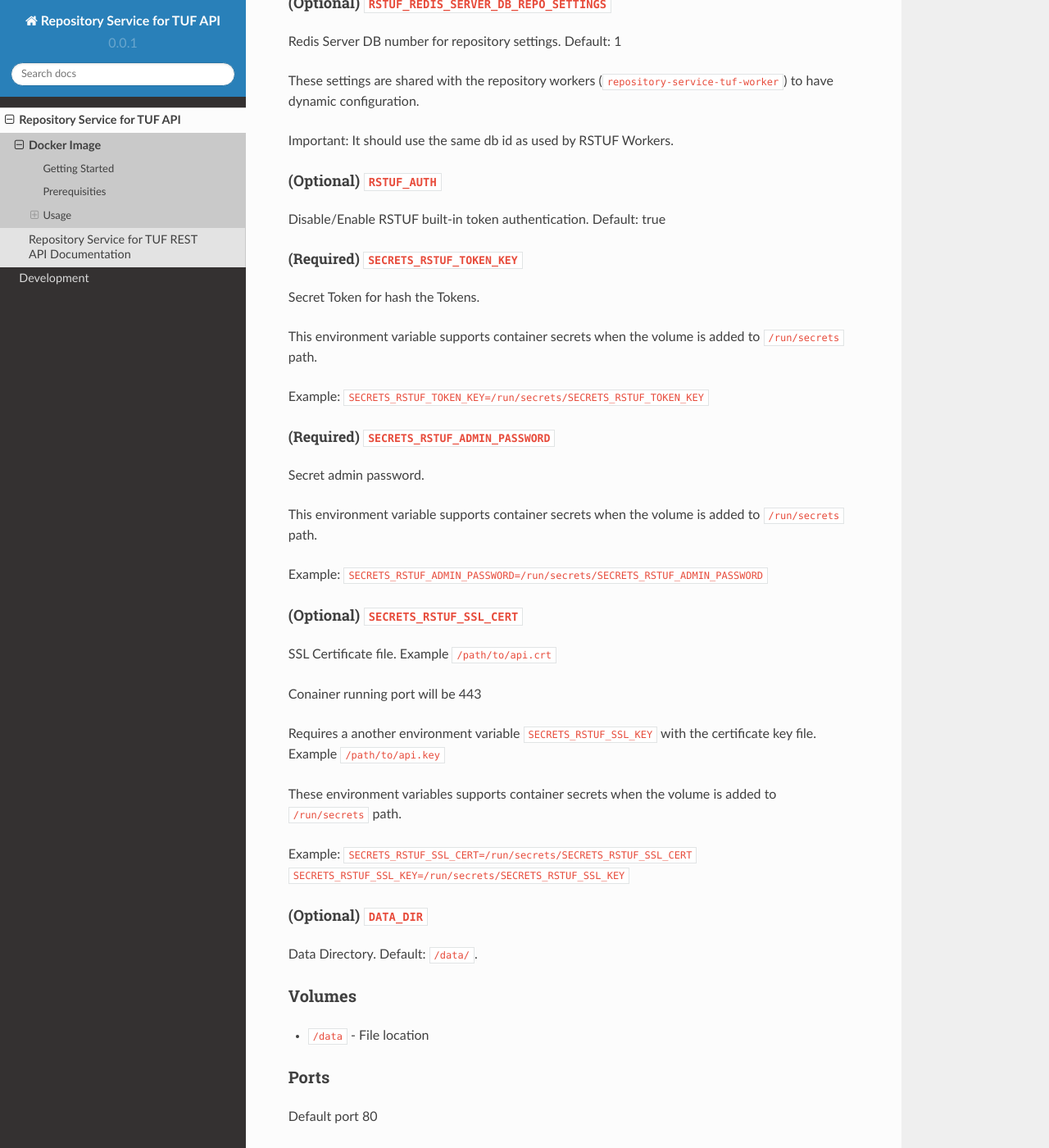
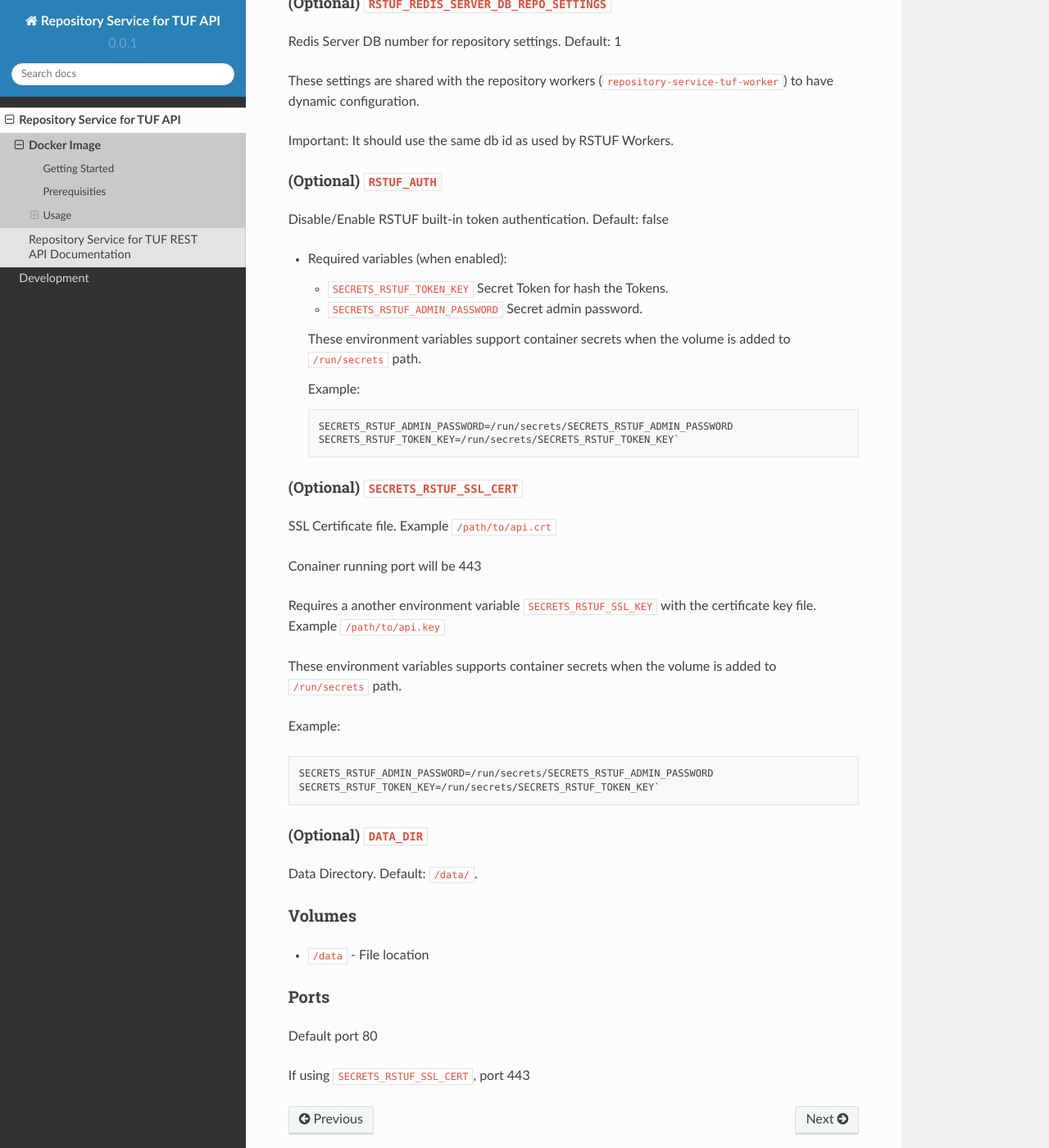
Before and after one commit to repository-service-tuf/repository-service-tuf-api, a Sphinx documentation site: the page built from docs/source/guide/Docker_README.md, in a window 1280 px wide and 1400 px high, scrolled down 1864 px. Shown: the whole window at 82% size. Built offline with Sphinx 7.4.7 and the Read the Docs theme 2.0.0, drawn with Linux system fonts in a browser that asks for light colours.

Commit message:
Make SECRETS_RSTUF* a sub-settings of RSTUF_AUTH
This commit makes the environment variables `SECRETS_RSTUF_TOKEN_KEY`
and `SECRETS_RSTUF_ADMIN_PASSWORD` a sub-settings for `RSTUF_AUTH`.

This variables are required only when the `RSTUF_AUTH` is enabled.

This PR also makes `RSTUF_AUTH` disabled by default.

Closes #324

Signed-off-by: Kairo de Araujo <kdearaujo@vmware.com>

````diff
--- a/docker-compose.yml
+++ b/docker-compose.yml
@@ -92,10 +92,9 @@ services:
       - RSTUF_TOKENS_NODE=true
       - RSTUF_BROKER_SERVER="amqp://guest:guest@rabbitmq:5672"
       - RSTUF_REDIS_SERVER="redis://redis"
+      - RSTUF_AUTH=true
       - SECRETS_RSTUF_TOKEN_KEY="secret"
       - SECRETS_RSTUF_ADMIN_PASSWORD="secret"
-      # If you want to test without authentication uncomment the next line:
-      # - RSTUF_AUTH=false
     volumes:
       - ./:/opt/repository-service-tuf-api:z
     depends_on:
--- a/docs/source/guide/Docker_README.md
+++ b/docs/source/guide/Docker_README.md
@@ -89,27 +89,24 @@ Important: It should use the same db id as used by RSTUF Workers.
 
 #### (Optional) `RSTUF_AUTH`
 
-Disable/Enable RSTUF built-in token authentication. Default: true
+Disable/Enable RSTUF built-in token authentication. Default: false
 
-##### (Required) `SECRETS_RSTUF_TOKEN_KEY`
+* Required variables (when enabled):
+  - `SECRETS_RSTUF_TOKEN_KEY`
+    Secret Token for hash the Tokens.
 
-Secret Token for hash the Tokens.
+  - `SECRETS_RSTUF_ADMIN_PASSWORD`
+    Secret admin password.
 
-This environment variable supports container secrets when the volume is added
-to `/run/secrets` path.
+  These environment variables support container secrets when the volume is added
+  to `/run/secrets` path.
 
-Example:
-`SECRETS_RSTUF_TOKEN_KEY=/run/secrets/SECRETS_RSTUF_TOKEN_KEY`
+  Example:
+  ```
+  SECRETS_RSTUF_ADMIN_PASSWORD=/run/secrets/SECRETS_RSTUF_ADMIN_PASSWORD
+  SECRETS_RSTUF_TOKEN_KEY=/run/secrets/SECRETS_RSTUF_TOKEN_KEY`
+  ```
 
-##### (Required) `SECRETS_RSTUF_ADMIN_PASSWORD`
-
-Secret admin password.
-
-This environment variable supports container secrets when the volume is added
-to `/run/secrets` path.
-
-Example:
-`SECRETS_RSTUF_ADMIN_PASSWORD=/run/secrets/SECRETS_RSTUF_ADMIN_PASSWORD`
 
 #### (Optional) `SECRETS_RSTUF_SSL_CERT`
 
@@ -124,8 +121,10 @@ These environment variables supports container secrets when the volume is added
 to `/run/secrets` path.
 
 Example:
-`SECRETS_RSTUF_SSL_CERT=/run/secrets/SECRETS_RSTUF_SSL_CERT`
-`SECRETS_RSTUF_SSL_KEY=/run/secrets/SECRETS_RSTUF_SSL_KEY`
+```
+SECRETS_RSTUF_ADMIN_PASSWORD=/run/secrets/SECRETS_RSTUF_ADMIN_PASSWORD
+SECRETS_RSTUF_TOKEN_KEY=/run/secrets/SECRETS_RSTUF_TOKEN_KEY`
+```
 
 #### (Optional) `DATA_DIR`
 
````
Also changed, not shown: app.py (+6 -3 lines), repository_service_tuf_api/__init__.py (+57 -44 lines), 1 other file.
